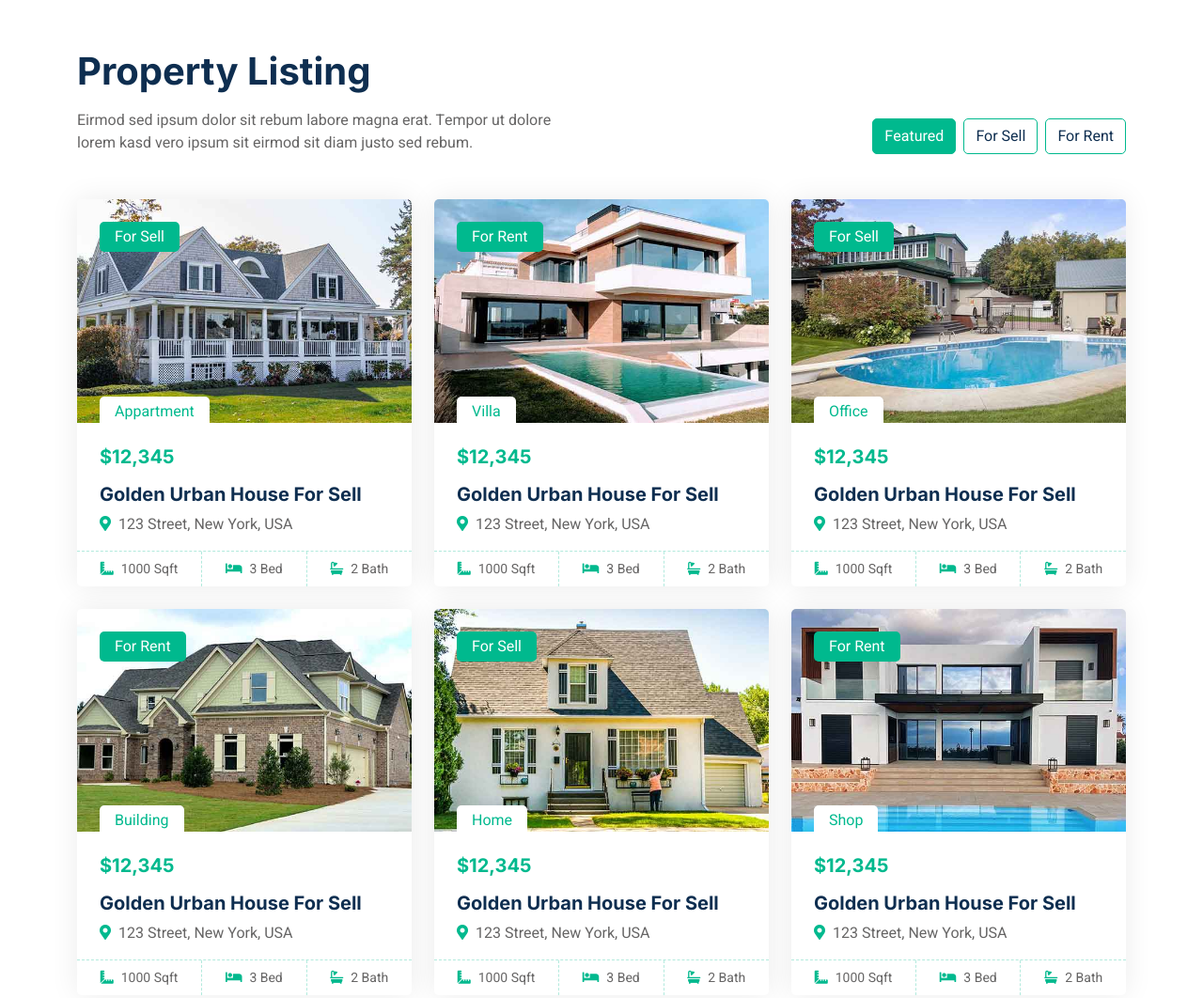
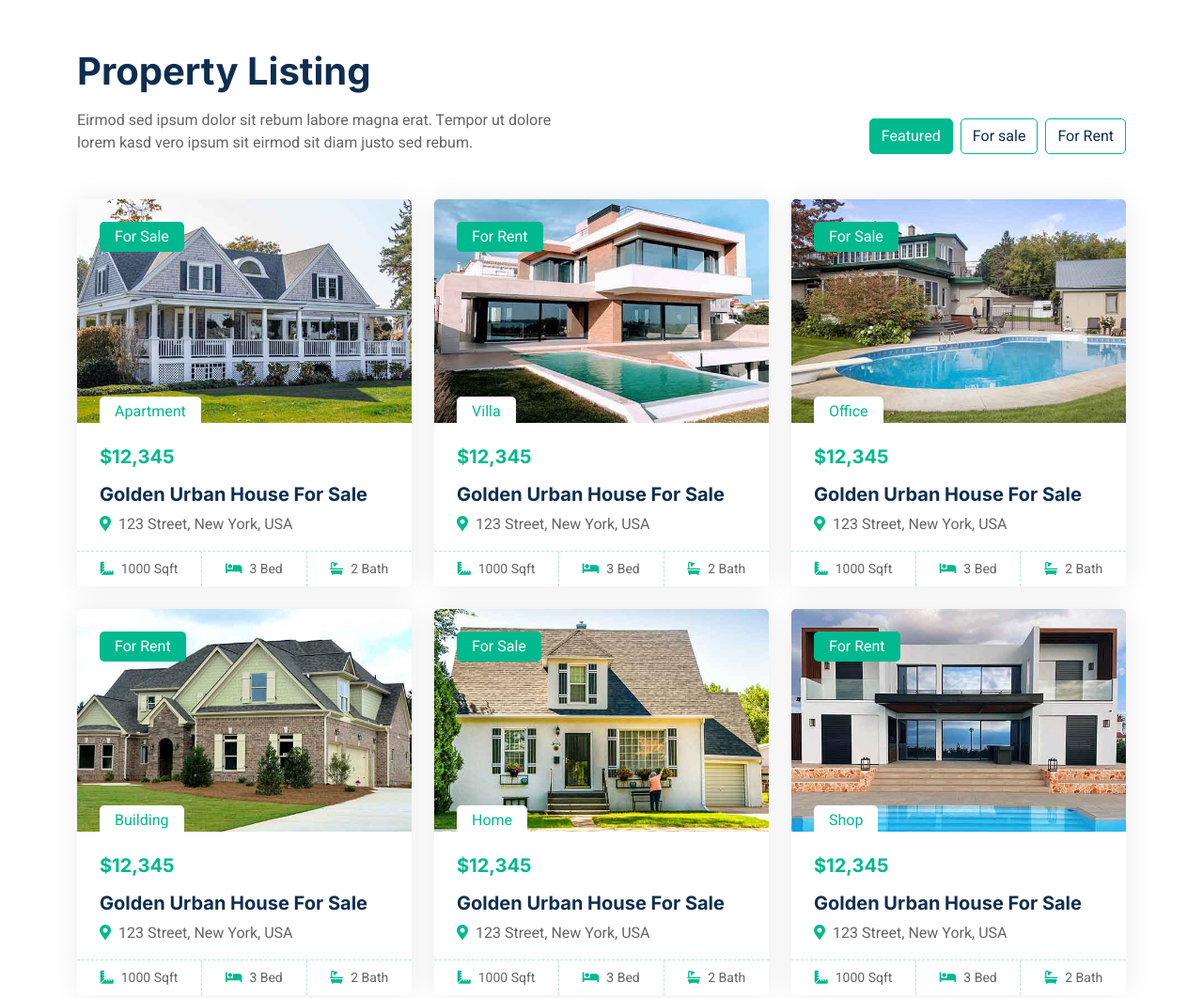
Before and after one commit to kamikojoe/web_w02_lighthouse-before, a plain HTML site: page index.html in a window 1280 px wide. Shown: the part 2220-3282 px from the top of the page at 94% size. Drawn offline with nearby package versions, Linux system fonts and the light colour scheme.

Commit message:
Add favicon and fix some typo.

```diff
--- a/index.html
+++ b/index.html
@@ -283,7 +283,7 @@
                                 <a class="btn btn-outline-primary active" data-bs-toggle="pill" href="#tab-1">Featured</a>
                             </li>
                             <li class="nav-item me-2">
-                                <a class="btn btn-outline-primary" data-bs-toggle="pill" href="#tab-2">For Sell</a>
+                                <a class="btn btn-outline-primary" data-bs-toggle="pill" href="#tab-2">For sale</a>
                             </li>
                             <li class="nav-item me-0">
                                 <a class="btn btn-outline-primary" data-bs-toggle="pill" href="#tab-3">For Rent</a>
@@ -298,12 +298,12 @@
                                 <div class="property-item rounded overflow-hidden">
                                     <div class="position-relative overflow-hidden">
                                         <a href=""><img class="img-fluid" src="img/property-1.jpg" alt=""></a>
-                                        <div class="bg-primary rounded text-white position-absolute start-0 top-0 m-4 py-1 px-3">For Sell</div>
-                                        <div class="bg-white rounded-top text-primary position-absolute start-0 bottom-0 mx-4 pt-1 px-3">Appartment</div>
+                                        <div class="bg-primary rounded text-white position-absolute start-0 top-0 m-4 py-1 px-3">For Sale</div>
+                                        <div class="bg-white rounded-top text-primary position-absolute start-0 bottom-0 mx-4 pt-1 px-3">Apartment</div>
                                     </div>
                                     <div class="p-4 pb-0">
                                         <h5 class="text-primary mb-3">$12,345</h5>
-                                        <a class="d-block h5 mb-2" href="">Golden Urban House For Sell</a>
+                                        <a class="d-block h5 mb-2" href="">Golden Urban House For Sale</a>
                                         <p><i class="fa fa-map-marker-alt text-primary me-2"></i>123 Street, New York, USA</p>
                                     </div>
                                     <div class="d-flex border-top">
@@ -322,7 +322,7 @@
                                     </div>
                                     <div class="p-4 pb-0">
                                         <h5 class="text-primary mb-3">$12,345</h5>
-                                        <a class="d-block h5 mb-2" href="">Golden Urban House For Sell</a>
+                                        <a class="d-block h5 mb-2" href="">Golden Urban House For Sale</a>
                                         <p><i class="fa fa-map-marker-alt text-primary me-2"></i>123 Street, New York, USA</p>
                                     </div>
                                     <div class="d-flex border-top">
@@ -336,12 +336,12 @@
                                 <div class="property-item rounded overflow-hidden">
                                     <div class="position-relative overflow-hidden">
                                         <a href=""><img class="img-fluid" src="img/property-3.jpg" alt=""></a>
-                                        <div class="bg-primary rounded text-white position-absolute start-0 top-0 m-4 py-1 px-3">For Sell</div>
+                                        <div class="bg-primary rounded text-white position-absolute start-0 top-0 m-4 py-1 px-3">For Sale</div>
                                         <div class="bg-white rounded-top text-primary position-absolute start-0 bottom-0 mx-4 pt-1 px-3">Office</div>
                                     </div>
                                     <div class="p-4 pb-0">
                                         <h5 class="text-primary mb-3">$12,345</h5>
-                                        <a class="d-block h5 mb-2" href="">Golden Urban House For Sell</a>
+                                        <a class="d-block h5 mb-2" href="">Golden Urban House For Sale</a>
                                         <p><i class="fa fa-map-marker-alt text-primary me-2"></i>123 Street, New York, USA</p>
                                     </div>
                                     <div class="d-flex border-top">
@@ -360,7 +360,7 @@
                                     </div>
                                     <div class="p-4 pb-0">
                                         <h5 class="text-primary mb-3">$12,345</h5>
-                                        <a class="d-block h5 mb-2" href="">Golden Urban House For Sell</a>
+                                        <a class="d-block h5 mb-2" href="">Golden Urban House For Sale</a>
                                         <p><i class="fa fa-map-marker-alt text-primary me-2"></i>123 Street, New York, USA</p>
                                     </div>
                                     <div class="d-flex border-top">
@@ -374,12 +374,12 @@
                                 <div class="property-item rounded overflow-hidden">
                                     <div class="position-relative overflow-hidden">
                                         <a href=""><img class="img-fluid" src="img/property-5.jpg" alt=""></a>
-                                        <div class="bg-primary rounded text-white position-absolute start-0 top-0 m-4 py-1 px-3">For Sell</div>
+                                        <div class="bg-primary rounded text-white position-absolute start-0 top-0 m-4 py-1 px-3">For Sale</div>
                                         <div class="bg-white rounded-top text-primary position-absolute start-0 bottom-0 mx-4 pt-1 px-3">Home</div>
                                     </div>
                                     <div class="p-4 pb-0">
                                         <h5 class="text-primary mb-3">$12,345</h5>
-                                        <a class="d-block h5 mb-2" href="">Golden Urban House For Sell</a>
+                                        <a class="d-block h5 mb-2" href="">Golden Urban House For Sale</a>
                                         <p><i class="fa fa-map-marker-alt text-primary me-2"></i>123 Street, New York, USA</p>
                                     </div>
                                     <div class="d-flex border-top">
@@ -398,7 +398,7 @@
                                     </div>
                                     <div class="p-4 pb-0">
                                         <h5 class="text-primary mb-3">$12,345</h5>
-                                        <a class="d-block h5 mb-2" href="">Golden Urban House For Sell</a>
+                                        <a class="d-block h5 mb-2" href="">Golden Urban House For Sale</a>
                                         <p><i class="fa fa-map-marker-alt text-primary me-2"></i>123 Street, New York, USA</p>
                                     </div>
                                     <div class="d-flex border-top">
@@ -419,12 +419,12 @@
                                 <div class="property-item rounded overflow-hidden">
                                     <div class="position-relative overflow-hidden">
                                         <a href=""><img class="img-fluid" src="img/property-1.jpg" alt=""></a>
-                                        <div class="bg-primary rounded text-white position-absolute start-0 top-0 m-4 py-1 px-3">For Sell</div>
-                                        <div class="bg-white rounded-top text-primary position-absolute start-0 bottom-0 mx-4 pt-1 px-3">Appartment</div>
+                                        <div class="bg-primary rounded text-white position-absolute start-0 top-0 m-4 py-1 px-3">For Sale</div>
+                                        <div class="bg-white rounded-top text-primary position-absolute start-0 bottom-0 mx-4 pt-1 px-3">Apartment</div>
                                     </div>
                                     <div class="p-4 pb-0">
                                         <h5 class="text-primary mb-3">$12,345</h5>
-                                        <a class="d-block h5 mb-2" href="">Golden Urban House For Sell</a>
+                                        <a class="d-block h5 mb-2" href="">Golden Urban House For Sale</a>
                                         <p><i class="fa fa-map-marker-alt text-primary me-2"></i>123 Street, New York, USA</p>
                                     </div>
                                     <div class="d-flex border-top">
@@ -443,7 +443,7 @@
                                     </div>
                                     <div class="p-4 pb-0">
                                         <h5 class="text-primary mb-3">$12,345</h5>
-                                        <a class="d-block h5 mb-2" href="">Golden Urban House For Sell</a>
+                                        <a class="d-block h5 mb-2" href="">Golden Urban House For Sale</a>
                                         <p><i class="fa fa-map-marker-alt text-primary me-2"></i>123 Street, New York, USA</p>
                                     </div>
                                     <div class="d-flex border-top">
@@ -457,12 +457,12 @@
                                 <div class="property-item rounded overflow-hidden">
                                     <div class="position-relative overflow-hidden">
                                         <a href=""><img class="img-fluid" src="img/property-3.jpg" alt=""></a>
-                                        <div class="bg-primary rounded text-white position-absolute start-0 top-0 m-4 py-1 px-3">For Sell</div>
+                                        <div class="bg-primary rounded text-white position-absolute start-0 top-0 m-4 py-1 px-3">For Sale</div>
                                         <div class="bg-white rounded-top text-primary position-absolute start-0 bottom-0 mx-4 pt-1 px-3">Office</div>
                                     </div>
                                     <div class="p-4 pb-0">
                                         <h5 class="text-primary mb-3">$12,345</h5>
-                                        <a class="d-block h5 mb-2" href="">Golden Urban House For Sell</a>
+                                        <a class="d-block h5 mb-2" href="">Golden Urban House For Sale</a>
                                         <p><i class="fa fa-map-marker-alt text-primary me-2"></i>123 Street, New York, USA</p>
                                     </div>
                                     <div class="d-flex border-top">
@@ -481,7 +481,7 @@
                                     </div>
                                     <div class="p-4 pb-0">
                                         <h5 class="text-primary mb-3">$12,345</h5>
-                                        <a class="d-block h5 mb-2" href="">Golden Urban House For Sell</a>
+                                        <a class="d-block h5 mb-2" href="">Golden Urban House For Sale</a>
                                         <p><i class="fa fa-map-marker-alt text-primary me-2"></i>123 Street, New York, USA</p>
                                     </div>
                                     <div class="d-flex border-top">
@@ -495,12 +495,12 @@
                                 <div class="property-item rounded overflow-hidden">
                                     <div class="position-relative overflow-hidden">
                                         <a href=""><img class="img-fluid" src="img/property-5.jpg" alt=""></a>
-                                        <div class="bg-primary rounded text-white position-absolute start-0 top-0 m-4 py-1 px-3">For Sell</div>
+                                        <div class="bg-primary rounded text-white position-absolute start-0 top-0 m-4 py-1 px-3">For Sale</div>
                                         <div class="bg-white rounded-top text-primary position-absolute start-0 bottom-0 mx-4 pt-1 px-3">Home</div>
                                     </div>
                                     <div class="p-4 pb-0">
                                         <h5 class="text-primary mb-3">$12,345</h5>
-                                        <a class="d-block h5 mb-2" href="">Golden Urban House For Sell</a>
+                                        <a class="d-block h5 mb-2" href="">Golden Urban House For Sale</a>
                                         <p><i class="fa fa-map-marker-alt text-primary me-2"></i>123 Street, New York, USA</p>
                                     </div>
                                     <div class="d-flex border-top">
@@ -519,7 +519,7 @@
                                     </div>
                                     <div class="p-4 pb-0">
                                         <h5 class="text-primary mb-3">$12,345</h5>
-                                        <a class="d-block h5 mb-2" href="">Golden Urban House For Sell</a>
+                                        <a class="d-block h5 mb-2" href="">Golden Urban House For Sale</a>
                                         <p><i class="fa fa-map-marker-alt text-primary me-2"></i>123 Street, New York, USA</p>
                                     </div>
                                     <div class="d-flex border-top">
@@ -540,12 +540,12 @@
                                 <div class="property-item rounded overflow-hidden">
                                     <div class="position-relative overflow-hidden">
                                         <a href=""><img class="img-fluid" src="img/property-1.jpg" alt=""></a>
-                                        <div class="bg-primary rounded text-white position-absolute start-0 top-0 m-4 py-1 px-3">For Sell</div>
-                                        <div class="bg-white rounded-top text-primary position-absolute start-0 bottom-0 mx-4 pt-1 px-3">Appartment</div>
+                                        <div class="bg-primary rounded text-white position-absolute start-0 top-0 m-4 py-1 px-3">For Sale</div>
+                                        <div class="bg-white rounded-top text-primary position-absolute start-0 bottom-0 mx-4 pt-1 px-3">Apartment</div>
                                     </div>
                                     <div class="p-4 pb-0">
                                         <h5 class="text-primary mb-3">$12,345</h5>
-                                        <a class="d-block h5 mb-2" href="">Golden Urban House For Sell</a>
+                                        <a class="d-block h5 mb-2" href="">Golden Urban House For Sale</a>
                                         <p><i class="fa fa-map-marker-alt text-primary me-2"></i>123 Street, New York, USA</p>
                                     </div>
                                     <div class="d-flex border-top">
@@ -564,7 +564,7 @@
                                     </div>
                                     <div class="p-4 pb-0">
                                         <h5 class="text-primary mb-3">$12,345</h5>
-                                        <a class="d-block h5 mb-2" href="">Golden Urban House For Sell</a>
+                                        <a class="d-block h5 mb-2" href="">Golden Urban House For Sale</a>
                                         <p><i class="fa fa-map-marker-alt text-primary me-2"></i>123 Street, New York, USA</p>
                                     </div>
                                     <div class="d-flex border-top">
@@ -578,12 +578,12 @@
                                 <div class="property-item rounded overflow-hidden">
                                     <div class="position-relative overflow-hidden">
                                         <a href=""><img class="img-fluid" src="img/property-3.jpg" alt=""></a>
-                                        <div class="bg-primary rounded text-white position-absolute start-0 top-0 m-4 py-1 px-3">For Sell</div>
+                                        <div class="bg-primary rounded text-white position-absolute start-0 top-0 m-4 py-1 px-3">For Sale</div>
                                         <div class="bg-white rounded-top text-primary position-absolute start-0 bottom-0 mx-4 pt-1 px-3">Office</div>
                                     </div>
                                     <div class="p-4 pb-0">
                                         <h5 class="text-primary mb-3">$12,345</h5>
-                                        <a class="d-block h5 mb-2" href="">Golden Urban House For Sell</a>
+                                        <a class="d-block h5 mb-2" href="">Golden Urban House For Sale</a>
                                         <p><i class="fa fa-map-marker-alt text-primary me-2"></i>123 Street, New York, USA</p>
                                     </div>
                                     <div class="d-flex border-top">
@@ -602,7 +602,7 @@
                                     </div>
                                     <div class="p-4 pb-0">
                                         <h5 class="text-primary mb-3">$12,345</h5>
-                                        <a class="d-block h5 mb-2" href="">Golden Urban House For Sell</a>
+                                        <a class="d-block h5 mb-2" href="">Golden Urban House For Sale</a>
                                         <p><i class="fa fa-map-marker-alt text-primary me-2"></i>123 Street, New York, USA</p>
                                     </div>
                                     <div class="d-flex border-top">
@@ -616,12 +616,12 @@
                                 <div class="property-item rounded overflow-hidden">
                                     <div class="position-relative overflow-hidden">
                                         <a href=""><img class="img-fluid" src="img/property-5.jpg" alt=""></a>
-                                        <div class="bg-primary rounded text-white position-absolute start-0 top-0 m-4 py-1 px-3">For Sell</div>
+                                        <div class="bg-primary rounded text-white position-absolute start-0 top-0 m-4 py-1 px-3">For Sale</div>
                                         <div class="bg-white rounded-top text-primary position-absolute start-0 bottom-0 mx-4 pt-1 px-3">Home</div>
                                     </div>
                                     <div class="p-4 pb-0">
                                         <h5 class="text-primary mb-3">$12,345</h5>
-                                        <a class="d-block h5 mb-2" href="">Golden Urban House For Sell</a>
+                                        <a class="d-block h5 mb-2" href="">Golden Urban House For Sale</a>
                                         <p><i class="fa fa-map-marker-alt text-primary me-2"></i>123 Street, New York, USA</p>
                                     </div>
                                     <div class="d-flex border-top">
@@ -640,7 +640,7 @@
                                     </div>
                                     <div class="p-4 pb-0">
                                         <h5 class="text-primary mb-3">$12,345</h5>
-                                        <a class="d-block h5 mb-2" href="">Golden Urban House For Sell</a>
+                                        <a class="d-block h5 mb-2" href="">Golden Urban House For Sale</a>
                                         <p><i class="fa fa-map-marker-alt text-primary me-2"></i>123 Street, New York, USA</p>
                                     </div>
                                     <div class="d-flex border-top">
@@ -676,7 +676,7 @@
                                     <p>Eirmod sed ipsum dolor sit rebum magna erat. Tempor lorem kasd vero ipsum sit sit diam justo sed vero dolor duo.</p>
                                 </div>
                                 <a href="" class="btn btn-primary py-3 px-4 me-2"><i class="fa fa-phone-alt me-2"></i>Make A Call</a>
-                                <a href="" class="btn btn-dark py-3 px-4"><i class="fa fa-calendar-alt me-2"></i>Get Appoinment</a>
+                                <a href="" class="btn btn-dark py-3 px-4"><i class="fa fa-calendar-alt me-2"></i>Get Appointment</a>
                             </div>
                         </div>
                     </div>
```
Also changed, not shown: img/favicon.ico (added).
